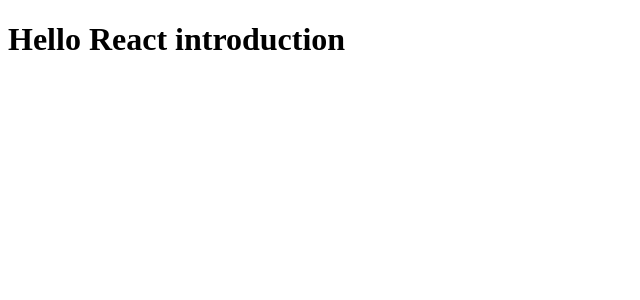
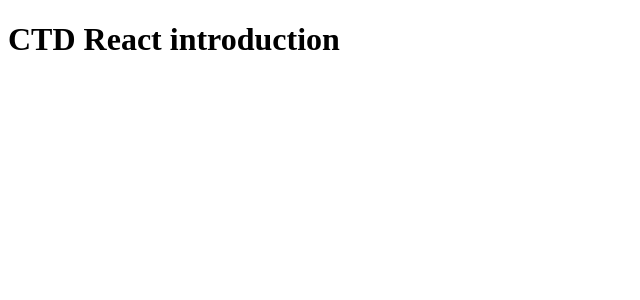
Before and after one commit to AbebeTesso/react-practice-repo, a React (Create React App) app: page / in a window 1280 px wide. Shown: the top 300 px of the page, without its empty margins (0-640 px from the left). Built offline with nearby package versions, Linux system fonts and the light colour scheme.

Commit message:
first file added

```diff
--- a/src/App.js
+++ b/src/App.js
@@ -2,7 +2,7 @@
 import "./App.css";
 
 function App() {
-  return <h1>Hello React introduction</h1>;
+  return <h1>CTD React introduction</h1>;
 }
 
 export default App;
```
